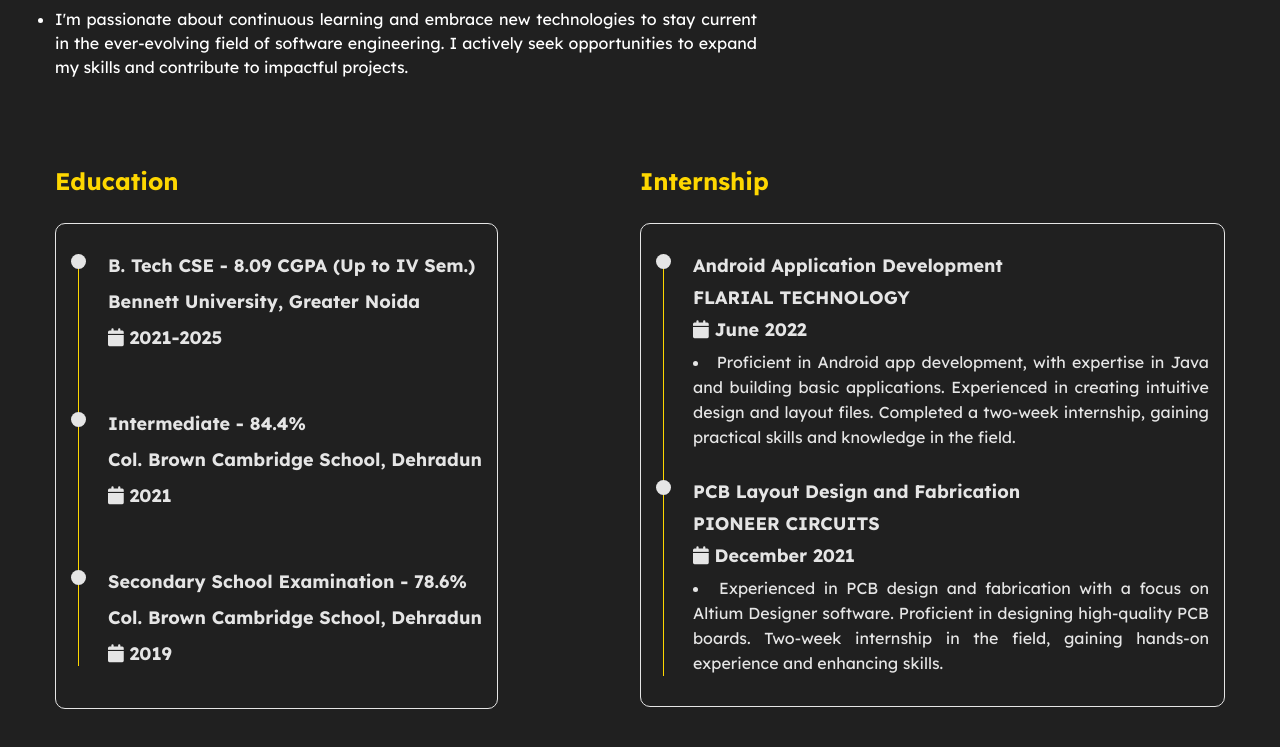
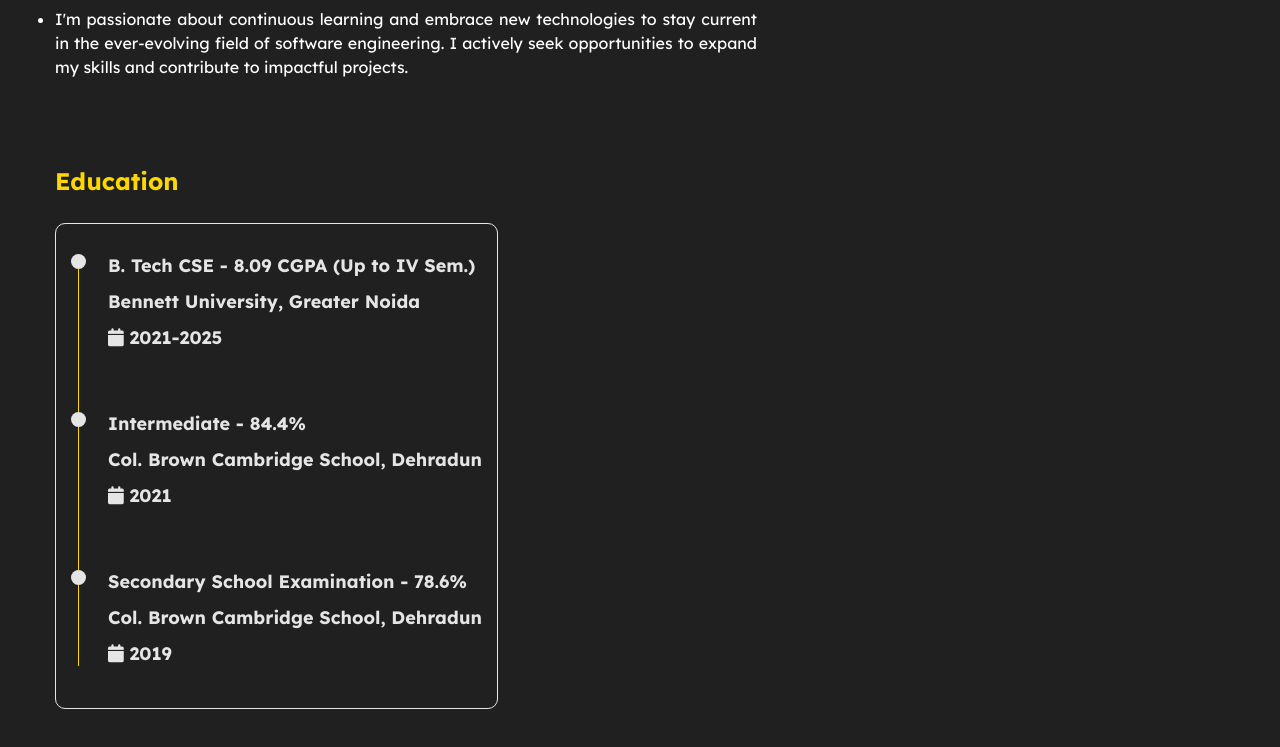
Before and after one commit to teotiaaditya/Portfolio_Aditya, a plain HTML site: page index.html in a window 1280 px wide. Shown: the part 923-1670 px from the top of the page. Drawn offline with nearby package versions, Linux system fonts and the light colour scheme.

Commit message:
second commit

```diff
--- a/index.html
+++ b/index.html
@@ -43,7 +43,7 @@
     <!-------------------------- Home Page -------------------------->
     <div class="FirstElement" id="home">
         <div class="profile-photo">
-            <img src="files/IMG_20230401_155318.png" alt="profile picture">
+            <img src="files/20230829_150730.jpg" alt="profile picture">
         </div>
         <div class="profile-text">
             <h5>Hi I'm </h5><br>
@@ -140,39 +140,7 @@
                             </div>
                         </div>
                     </div>
-                    <div class="internship">
-                        <h3 class="title">Internship</h3>
-                        <div class="row">
-                            <div class="timeline-box">
-                                <div class="timeline">
 
-                                    <!-- Timeline-item -->
-                                    <div class="timeline-item">
-                                        <div class="circle-dot"></div>
-                                        <h3 class="timeline-title">
-                                            Android Application Development
-                                        </h3>
-                                        <h4 class="timeline-title">FLARIAL TECHNOLOGY</h4>
-                                        <h4 class="timeline-title">
-                                            <i class="fa fa-calendar"></i> June 2022
-                                        </h4>
-                                        <li class="timeline-text">Proficient in Android app development, with expertise in Java and building basic applications. Experienced in creating intuitive design and layout files. Completed a two-week internship, gaining practical skills and knowledge in the field.</li>
-                                    </div>
-                                    <!-- Timeline-item -->
-                                    <div class="timeline-item">
-                                        <div class="circle-dot"></div>
-                                        <h3 class="timeline-title">PCB Layout Design and Fabrication</h3>
-                                        <h4 class="timeline-title">PIONEER CIRCUITS</h4>
-                                        <h4 class="timeline-title">
-                                            <i class="fa fa-calendar"></i> December 2021
-                                        </h4>
-                                        <li class="timeline-text">Experienced in PCB design and fabrication with a focus on Altium Designer software. Proficient in designing high-quality PCB boards. Two-week internship in the field, gaining hands-on experience and enhancing skills.</li>
-                                    </div>
-
-                                </div>
-                            </div>
-                        </div>
-                    </div>
                 </div>
             </div>
         </section>
```
Also changed, not shown: files/20230829_150730.jpg (added), files/IMG_20230401_155318.png (deleted).
